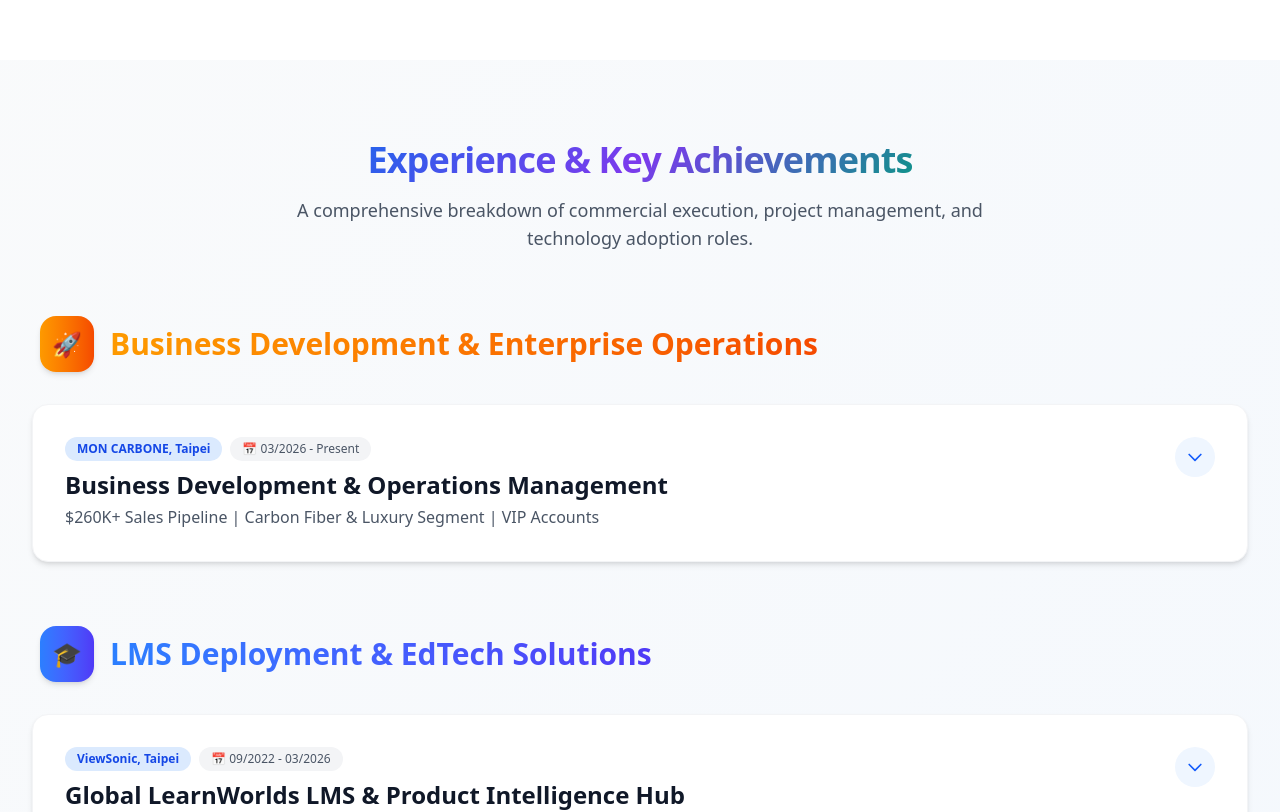
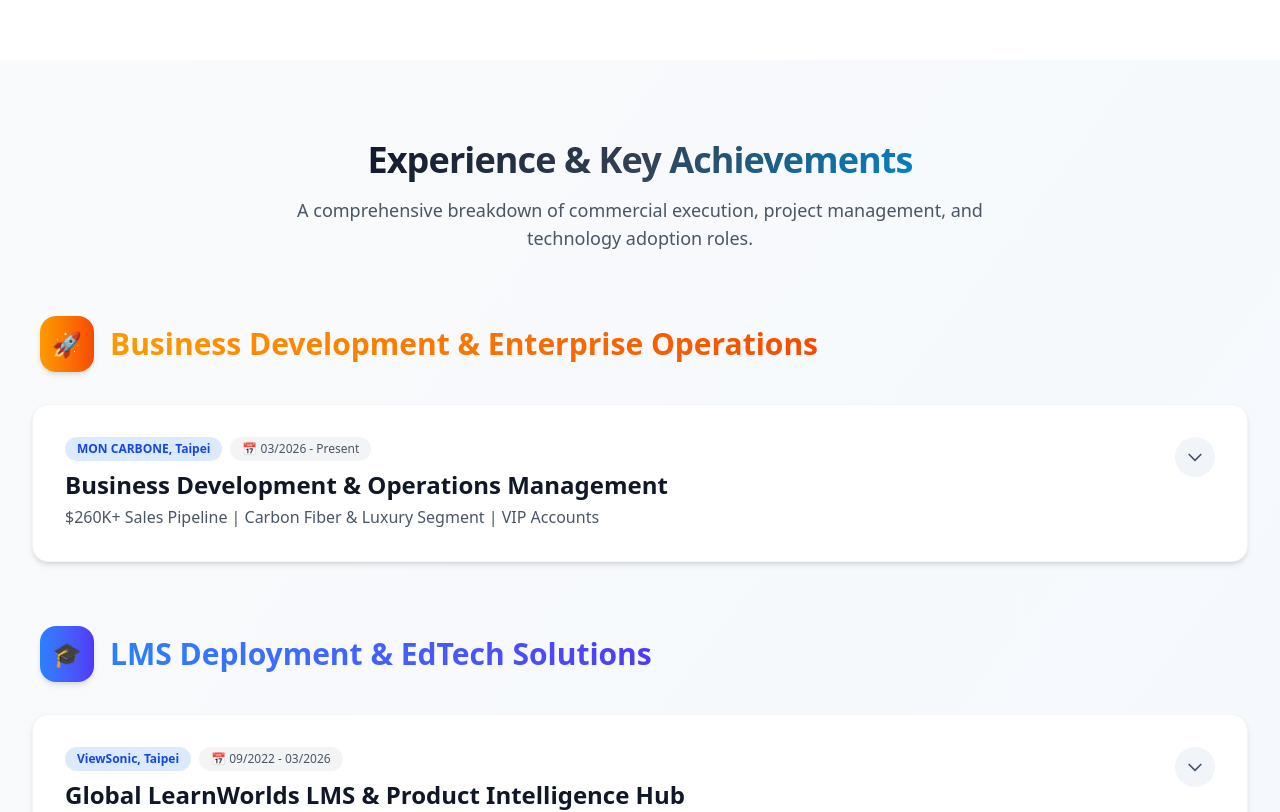
Before and after one commit to nizar-efk95/nizar-portfolio, a React (Vite) app: page / in a window 1280 px wide. Shown: the part 1320-2132 px from the top of the page. Built offline with nearby package versions, Linux system fonts and the light colour scheme.

Commit message:
SEO and Professional aesthetic upgrades

```diff
--- a/index.html
+++ b/index.html
@@ -4,8 +4,48 @@
     <meta charset="UTF-8" />
     <link rel="icon" type="image/svg+xml" href="/vite.svg" />
     <meta name="viewport" content="width=device-width, initial-scale=1.0" />
+
+    <!-- Primary Meta Tags -->
     <title>Nizar EL FYEK | Business Development & Tech Project Manager</title>
+    <meta name="title" content="Nizar EL FYEK | Business Development & Tech Project Manager" />
     <meta name="description" content="Multilingual Tech Project Manager and Business Development Specialist driving operational efficiency, enterprise sales pipelines ($260K+), and AI solutions." />
+    <meta name="keywords" content="Nizar EL FYEK, Tech Project Manager, Business Development, Operations Manager, EdTech, Localization, SaaS, AI, Taipei" />
+    <meta name="author" content="Nizar EL FYEK" />
+
+    <!-- Open Graph / Facebook / LinkedIn -->
+    <meta property="og:type" content="website" />
+    <meta property="og:url" content="https://nizar-efk95.github.io/nizar-portfolio/" />
+    <meta property="og:title" content="Nizar EL FYEK | Business Development & Tech Project Manager" />
+    <meta property="og:description" content="Multilingual Tech Project Manager and Business Development Specialist driving operational efficiency, enterprise sales pipelines ($260K+), and AI solutions." />
+    <meta property="og:image" content="https://nizar-efk95.github.io/nizar-portfolio/nizar.jpg" />
+
+    <!-- Twitter -->
+    <meta property="twitter:card" content="summary_large_image" />
+    <meta property="twitter:url" content="https://nizar-efk95.github.io/nizar-portfolio/" />
+    <meta property="twitter:title" content="Nizar EL FYEK | Business Development & Tech Project Manager" />
+    <meta property="twitter:description" content="Multilingual Tech Project Manager and Business Development Specialist driving operational efficiency, enterprise sales pipelines ($260K+), and AI solutions." />
+    <meta property="twitter:image" content="https://nizar-efk95.github.io/nizar-portfolio/nizar.jpg" />
+
+    <!-- Google Fonts: Inter -->
+    <link rel="preconnect" href="https://fonts.googleapis.com">
+    <link rel="preconnect" href="https://fonts.gstatic.com" crossorigin>
+    <link href="https://fonts.googleapis.com/css2?family=Inter:wght@300;400;500;600;700;800&display=swap" rel="stylesheet">
+
+    <!-- JSON-LD Schema Markup -->
+    <script type="application/ld+json">
+    {
+      "@context": "https://schema.org",
+      "@type": "Person",
+      "name": "Nizar EL FYEK",
+      "jobTitle": "Business Development & Tech Project Manager",
+      "url": "https://nizar-efk95.github.io/nizar-portfolio/",
+      "image": "https://nizar-efk95.github.io/nizar-portfolio/nizar.jpg",
+      "sameAs": [
+        "https://www.linkedin.com/in/nizar-el-fyek-a51318144/"
+      ],
+      "knowsLanguage": ["en", "fr", "it", "zh"]
+    }
+    </script>
   </head>
   <body>
     <div id="root"></div>
--- a/src/App.jsx
+++ b/src/App.jsx
@@ -239,16 +239,6 @@ function App() {
 
   return (
     <div className="min-h-screen bg-slate-50 font-sans text-gray-800 selection:bg-blue-500 selection:text-white">
-      {/* Dynamic Header Style */}
-      <style jsx>{`
-        .text-gradient {
-          background: linear-gradient(135deg, #2563eb 0%, #7c3aed 50%, #0d9488 100%);
-          -webkit-background-clip: text;
-          -webkit-text-fill-color: transparent;
-          background-clip: text;
-        }
-      `}</style>
-
       {/* Navigation */}
       <nav className={`fixed top-0 left-0 right-0 z-50 transition-all duration-300 ${
         scrolled ? 'bg-white/95 backdrop-blur-md shadow-md py-3' : 'bg-white/80 backdrop-blur-sm py-4'
@@ -301,8 +291,8 @@ function App() {
         </div>
       </nav>
 
-      {/* Hero Section */}
-      <section className="min-h-screen flex items-center justify-center bg-gradient-to-br from-blue-50/80 via-white to-purple-50/80 pt-20">
+      {/* Hero Header */}
+      <header className="min-h-screen flex items-center justify-center bg-gradient-to-br from-slate-100 via-white to-slate-200 pt-20">
         <div className="max-w-7xl mx-auto px-4 sm:px-6 lg:px-8 py-12 sm:py-20">
           <div className="grid md:grid-cols-12 gap-8 md:gap-12 items-center">
             <div className="md:col-span-7 space-y-6 text-center md:text-left">
@@ -355,8 +345,9 @@ function App() {
             </div>
           </div>
         </div>
-      </section>
+      </header>
 
+      <main>
       {/* About Section */}
       <section id="about" className="py-16 sm:py-20 bg-white">
         <div className="max-w-7xl mx-auto px-4 sm:px-6 lg:px-8">
@@ -444,10 +435,11 @@ function App() {
                           <p className="text-sm sm:text-base text-gray-600 mt-1 font-medium">{project.teaser}</p>
                         </div>
                         <button
-                          className={`w-10 h-10 rounded-full bg-blue-50 flex items-center justify-center transition-transform duration-300 flex-shrink-0 ${
-                            expandedProject === project.id ? 'rotate-180 bg-blue-600 text-white' : 'text-blue-600 hover:bg-blue-100'
+                          className={`w-10 h-10 rounded-full bg-slate-100 flex items-center justify-center transition-transform duration-300 flex-shrink-0 ${
+                            expandedProject === project.id ? 'rotate-180 bg-slate-800 text-white' : 'text-slate-600 hover:bg-slate-200'
                           }`}
-                          aria-label="Expand details"
+                          aria-expanded={expandedProject === project.id}
+                          aria-label={expandedProject === project.id ? "Collapse project details" : "Expand project details"}
                         >
                           <svg className="w-5 h-5" fill="none" stroke="currentColor" viewBox="0 0 24 24">
                             <path strokeLinecap="round" strokeLinejoin="round" strokeWidth={2} d="M19 9l-7 7-7-7" />
@@ -635,6 +627,7 @@ function App() {
           </div>
         </div>
       </section>
+      </main>
 
       {/* Footer */}
       <footer className="py-8 bg-gray-900 text-white text-center text-sm text-gray-400">
--- a/src/index.css
+++ b/src/index.css
@@ -6,13 +6,14 @@
   }
 
   body {
-    @apply bg-gray-50 text-gray-900 font-sans antialiased;
+    @apply bg-slate-50 text-slate-900 font-sans antialiased;
+    font-family: 'Inter', system-ui, -apple-system, sans-serif;
   }
 }
 
 @layer utilities {
   .text-gradient {
-  background: linear-gradient(135deg, #3b82f6 0%, #8b5cf6 50%, #06b6d4 100%);
+  background: linear-gradient(135deg, #0f172a 0%, #334155 50%, #0284c7 100%);
   -webkit-background-clip: text;
   -webkit-text-fill-color: transparent;
   background-clip: text;
```
